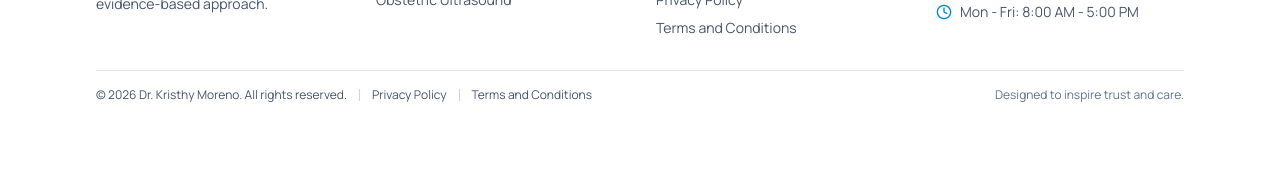
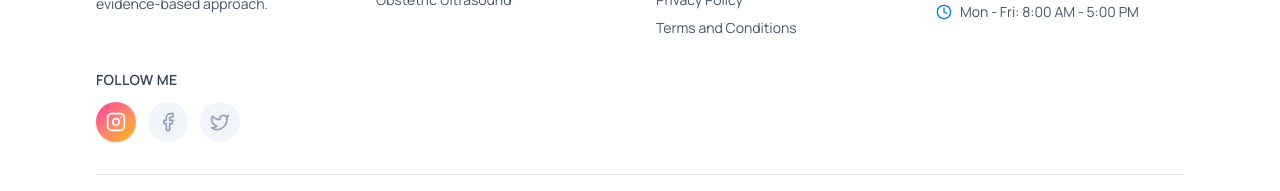
Before and after one commit to jesuscarrillo/kristhy-medical, a Next.js app: page /en/contacto in a window 1280 px wide. Shown: the part 1159-1350 px from the top of the page. Before the commit the page ends 1302 px from the top, so only its background shows below. Built offline with nearby package versions, Linux system fonts and the light colour scheme.

Commit message:
fix errors in form fields

```diff
--- a/src/app/layout.tsx
+++ b/src/app/layout.tsx
@@ -13,6 +13,11 @@ export const metadata: Metadata = {
   title: "Dra. Kristhy - Obstetricia y Ginecología",
   description:
     "Consultorio especializado en salud integral para la mujer con un enfoque cálido y profesional.",
+  icons: {
+    icon: "/images/logo.png",
+    shortcut: "/images/logo.png",
+    apple: "/images/logo.png",
+  },
 };
 
 export default function RootLayout({
--- a/src/components/layout/Footer.tsx
+++ b/src/components/layout/Footer.tsx
@@ -1,6 +1,6 @@
 import Link from "next/link";
 import { useTranslations } from "next-intl";
-import { MapPin, Phone, Mail, Clock } from "lucide-react";
+import { MapPin, Phone, Mail, Clock, Instagram, Facebook, Twitter } from "lucide-react";
 import { routing } from "@/i18n/routing";
 
 export function Footer({ currentLocale }: { currentLocale?: string }) {
@@ -106,6 +106,37 @@ export function Footer({ currentLocale }: { currentLocale?: string }) {
               </li>
             </ul>
           </div>
+
+          <div className="space-y-3">
+            <h4 className="text-sm font-semibold uppercase tracking-wide text-slate-700">
+              {t("social_title")}
+            </h4>
+            <div className="flex items-center gap-3">
+              <Link
+                href="https://www.instagram.com/drakristhymoreno"
+                target="_blank"
+                rel="noreferrer"
+                aria-label="Instagram Dra. Kristhy"
+                className="inline-flex h-10 w-10 items-center justify-center rounded-full bg-gradient-to-br from-pink-500 to-amber-400 text-white shadow-sm transition hover:-translate-y-0.5 hover:shadow-md"
+              >
+                <Instagram className="h-5 w-5" />
+              </Link>
+              <span
+                className="inline-flex h-10 w-10 items-center justify-center rounded-full bg-slate-100 text-slate-400"
+                aria-label="Facebook próximamente"
+                title="Próximamente"
+              >
+                <Facebook className="h-5 w-5" />
+              </span>
+              <span
+                className="inline-flex h-10 w-10 items-center justify-center rounded-full bg-slate-100 text-slate-400"
+                aria-label="X/Twitter próximamente"
+                title="Próximamente"
+              >
+                <Twitter className="h-5 w-5" />
+              </span>
+            </div>
+          </div>
         </div>
 
         <div className="mt-8 flex flex-col gap-3 border-t border-slate-200 pt-4 text-xs text-slate-600 sm:flex-row sm:items-center sm:justify-between">
--- a/src/components/shared/ContactForm.tsx
+++ b/src/components/shared/ContactForm.tsx
@@ -94,7 +94,6 @@ export function ContactForm() {
           <span className="pointer-events-none absolute left-3 top-1/2 -translate-y-1/2 text-slate-400">{icon}</span>
           <Input
             type={type}
-            name={field.name}
             placeholder={placeholder}
             className={`pl-10 ${statusClass(field.name)}`}
             id={controlId}
@@ -161,8 +160,6 @@ export function ContactForm() {
                   <SelectTrigger
                     id={getFieldId("reason")}
                     className={statusClass("reason")}
-                    name={field.name}
-                    autoComplete="off"
                   >
                     <SelectValue placeholder={t("form.reason")} />
                   </SelectTrigger>
@@ -198,7 +195,6 @@ export function ContactForm() {
                     placeholder={t("form.messagePlaceholder") ?? "Cuéntame cómo puedo ayudarte..."}
                     className={`pl-10 ${statusClass("message")}`}
                     id={getFieldId("message")}
-                    name={field.name}
                     autoComplete="off"
                     {...field}
                   />
--- a/src/messages/en.json
+++ b/src/messages/en.json
@@ -172,6 +172,7 @@
       "cmt": "CMT: 6687",
       "mpps": "MPPS: 154436"
     },
-    "mini_bio": "Personalized obstetrics and gynecology care with a human, evidence-based approach."
+    "mini_bio": "Personalized obstetrics and gynecology care with a human, evidence-based approach.",
+    "social_title": "Follow me"
   }
 }
--- a/src/messages/es.json
+++ b/src/messages/es.json
@@ -172,6 +172,7 @@
       "cmt": "CMT: 6687",
       "mpps": "MPPS: 154436"
     },
-    "mini_bio": "Atención personalizada en obstetricia y ginecología con enfoque humano y basado en evidencia."
+    "mini_bio": "Atención personalizada en obstetricia y ginecología con enfoque humano y basado en evidencia.",
+    "social_title": "Sígueme en redes"
   }
 }
```
